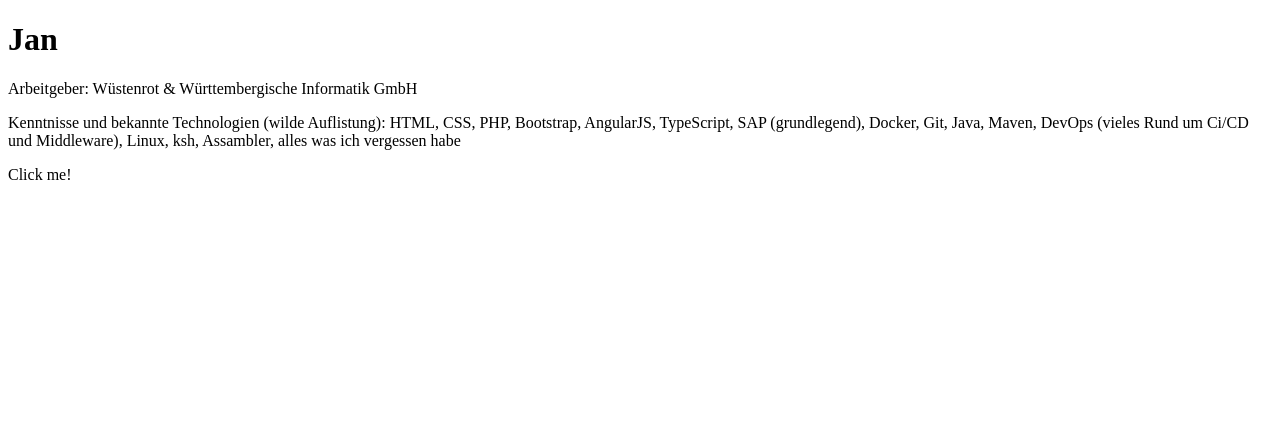
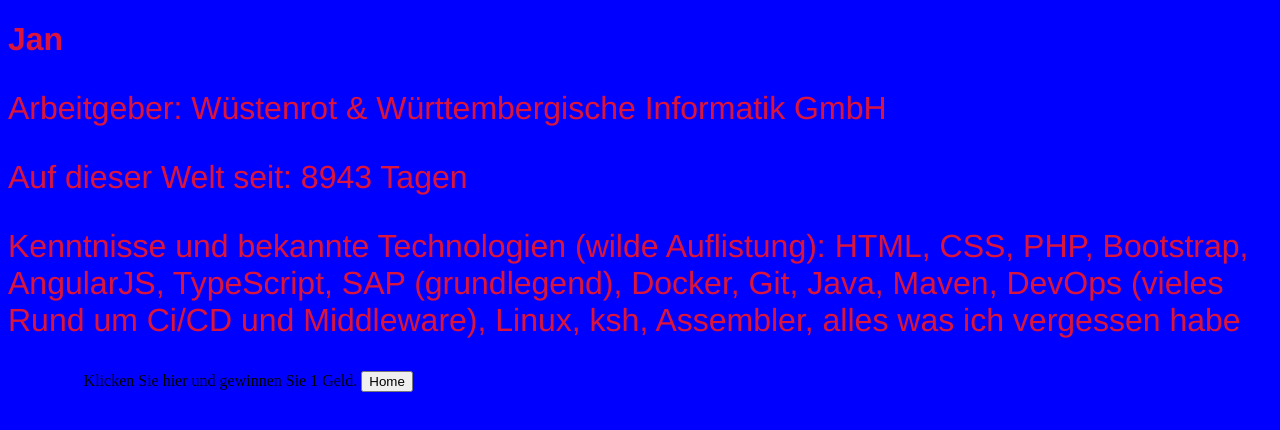
Before and after one commit to Yonkske/WebsiteWebDev, a website: page public/index.html in a window 1280 px wide. Drawn offline with Linux system fonts and the light colour scheme.

Commit message:
init and rearrange

```diff
--- a/index.html
+++ b/public/index.html
@@ -10,9 +10,25 @@
 
 
 
+
+
     <style>
+
+
+
 /* Popup container */
+body {
+    background-color: blue;
+}
+
+.font{
+    font-family: Helvetica, cursive;
+    font-size: 2em;
+    color:crimson
+}
+
 .popup {
+    margin-left: 2cm;
   position: relative;
   display: inline-block;
   cursor: pointer;
@@ -63,28 +79,37 @@
   from {opacity: 0;}
   to {opacity:1 ;}
 }
-<script>
-// When the user clicks on <div>, open the popup
-function myFunction() {
-  var popup = document.getElementById("myPopup");
-  popup.classList.toggle("show");
-}
-</script>
 
 
     </style>
 
+<script>
+    // When the user clicks on <div>, open the popup
+    function myFunction() {
+      var popup = document.getElementById("myPopup");
+      popup.classList.toggle("show");
+    }
+    </script>
+
+
 </head>
 <body>
-    <h1>Jan</h1>
-    <p>Arbeitgeber:   Wüstenrot & Württembergische Informatik GmbH  </p>
+    <h1 class="font">Jan</h1>
+    <p class="font">Arbeitgeber:   Wüstenrot & Württembergische Informatik GmbH  </p>
+    <p class="font">Auf dieser Welt seit: 8943 Tagen</p>
 
-    <p>Kenntnisse und bekannte Technologien (wilde Auflistung): HTML, CSS, PHP, Bootstrap, AngularJS, TypeScript, SAP (grundlegend), Docker, Git, Java, Maven, DevOps (vieles Rund um Ci/CD und Middleware), Linux, ksh, Assambler, alles was ich vergessen habe</p>
+    <p class="font">Kenntnisse und bekannte Technologien (wilde Auflistung): HTML, CSS, PHP, Bootstrap, AngularJS, TypeScript, SAP (grundlegend), Docker, Git, Java, Maven, DevOps (vieles Rund um Ci/CD und Middleware), Linux, ksh, Assembler, alles was ich vergessen habe</p>
 
-    <div class="popup" onclick="myFunction()">Click me!
-        <span class="popuptext" id="myPopup">Popup text...</span>
+    <div class="popup" onclick="myFunction()" id="click">Klicken Sie hier und gewinnen Sie 1 Geld.
+        <span class="popuptext" id="myPopup">Follow me on YT, Shitstagram and SchülerVZ.</span>
       </div>
 
 
+      <button id="myButton" class="float-left submit-button" >Home</button>
+
+
+
+
+      <script type="text/javascript" src="script.js"></script>
 </body>
 </html>
--- /dev/null
+++ b/public/script.js
@@ -0,0 +1,5 @@
+const smth = document.querySelector("#myButton");
+
+smth.addEventListener("click", () => {
+    smth.innerHTML = "HellO";
+})
```
Also changed, not shown: package.json (added, +22 -0 lines), 2 other files.
